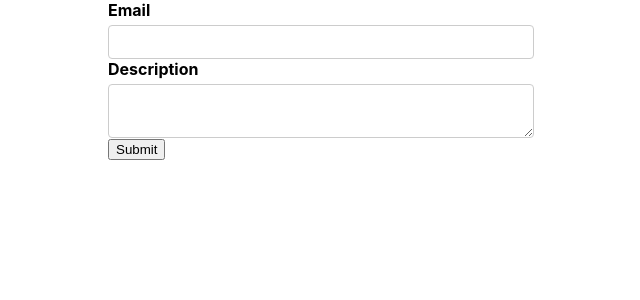
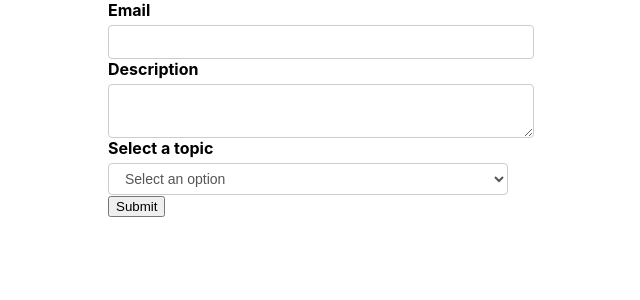
Before and after one commit to lukasz-klekner/formik_controls, a React (Create React App) app: page / in a window 1280 px wide. Shown: the top 300 px of the page, without its empty margins (319-959 px from the left). Built offline with nearby package versions, Linux system fonts and the light colour scheme.

Commit message:
adds Select

```diff
--- a/src/components/FormikContainer.js
+++ b/src/components/FormikContainer.js
@@ -3,13 +3,22 @@
 import FormikControl from './FormikControl'
 
 const FormikContainer = () => {
+  const dropdownOptions = [
+    { key: 'Select an option', value: '' },
+    { key: 'Option 1', value: 'option1' },
+    { key: 'Option 2', value: 'option2' },
+    { key: 'Option 3', value: 'option3' },
+  ]
+
   const initialValues = {
     email: '',
     description: '',
+    selectOption: '',
   }
   const validationSchema = Yup.object({
     email: Yup.string().email('Invalid email').required('Required'),
     description: Yup.string().required('Required'),
+    selectOption: Yup.string().required('Required'),
   })
   const onSubmit = (values) => console.log('Form data', values)
 
@@ -32,6 +41,12 @@
             name='description'
             label='Description'
           />
+          <FormikControl
+            control='select'
+            name='selectOption'
+            label='Select a topic'
+            options={dropdownOptions}
+          />
           <button type='submit'>Submit</button>
         </Form>
       )}
--- a/src/components/FormikControl.js
+++ b/src/components/FormikControl.js
@@ -1,5 +1,6 @@
 import Input from './Input'
 import Textarea from './Textarea'
+import Select from './Select'
 
 const FormikControl = ({ control, ...rest }) => {
   switch (control) {
@@ -8,6 +9,7 @@
     case 'textarea':
       return <Textarea {...rest} />
     case 'select':
+      return <Select {...rest} />
     case 'radio':
     case 'checkbox':
     case 'date':
--- /dev/null
+++ b/src/components/Select.js
@@ -0,0 +1,18 @@
+import { Field, ErrorMessage } from 'formik'
+import TextError from './TextError'
+
+const Select = ({ label, name, options, ...rest }) => (
+  <div>
+    <label htmlFor={name}>{label}</label>
+    <Field as='select' id={name} name={name} {...rest}>
+      {options.map((option) => (
+        <option key={option.value} value={option.value}>
+          {option.key}
+        </option>
+      ))}
+    </Field>
+    <ErrorMessage name={name} component={TextError} />
+  </div>
+)
+
+export default Select
```
